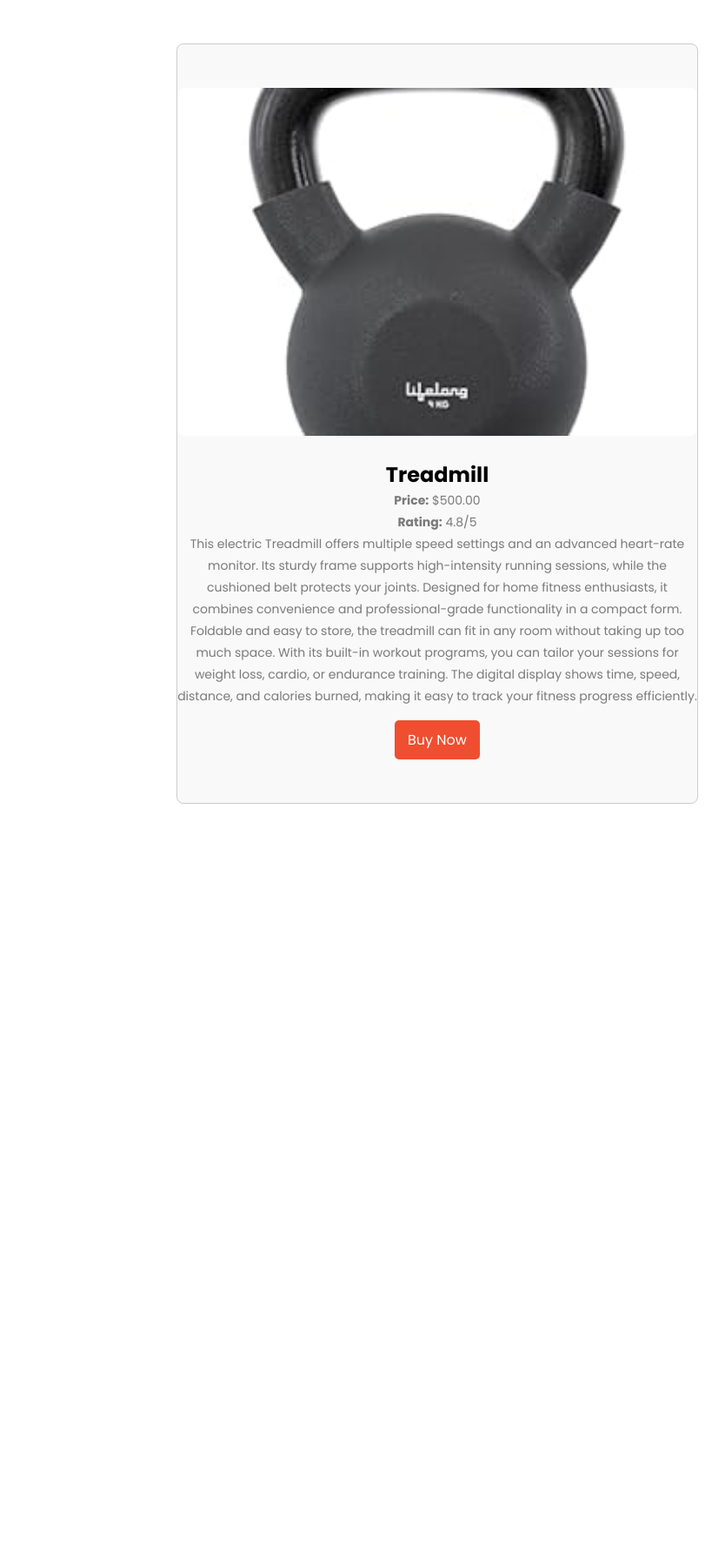
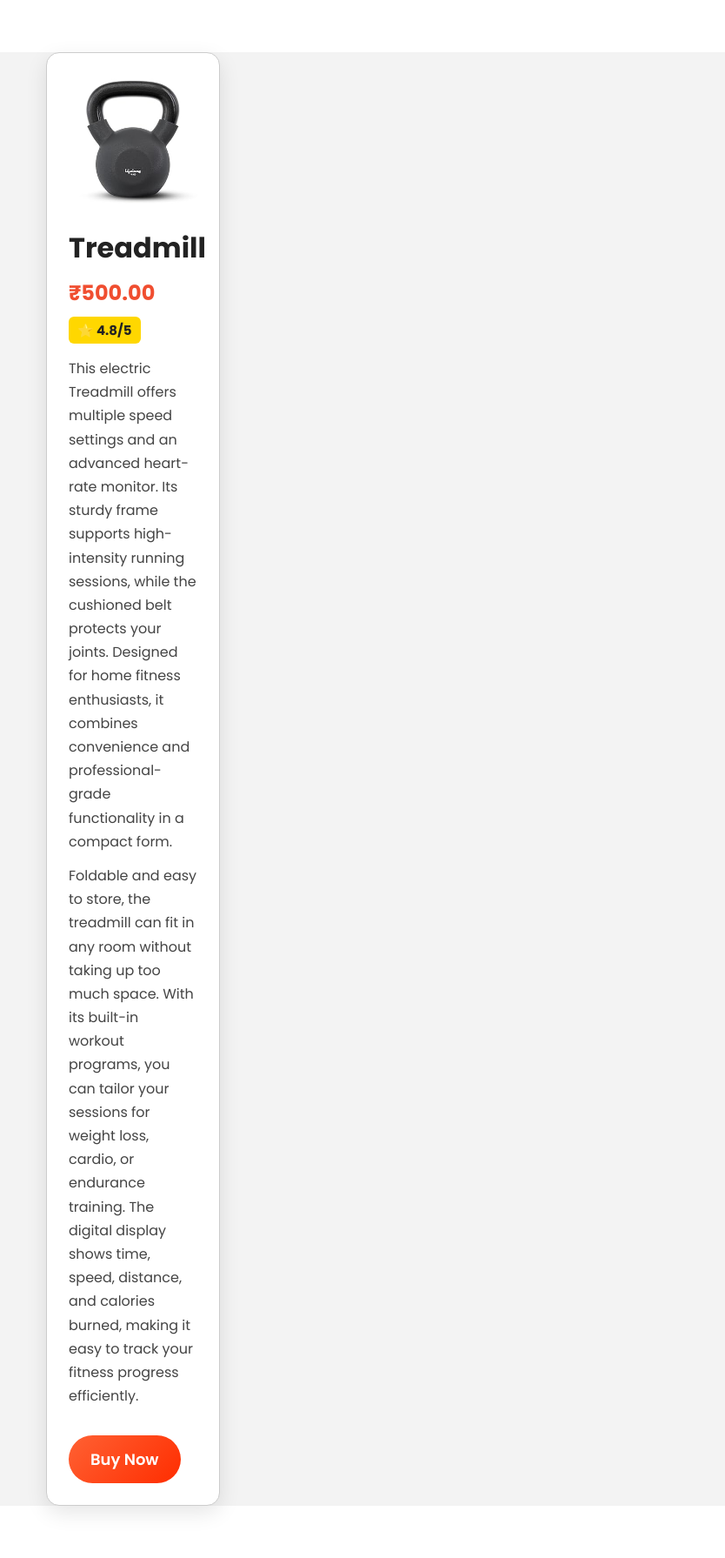
Before and after one commit to Tanvir0072309/GYM_Shop, a Django app: a page that uses templates/product_detail.html in a window 1280 px wide. Shown: the whole page at 87% size, without its empty margins (137-971 px from the left). Before the commit the page ends 924 px from the top, so only its background shows below. Run offline with Django 5.2, Linux system fonts and the light colour scheme; data comes from the database, SQL or seed files in the repository.

Commit message:
Product page first commit

```diff
--- a/templates/product_detail.html
+++ b/templates/product_detail.html
@@ -5,24 +5,129 @@
     <meta charset="UTF-8">
     <title>{{ product.name }}</title>
     <link rel="stylesheet" href="{% static 'css/templatemo-training-studio.css' %}">
+
     <style>
-        .product-detail { max-width:600px; margin:50px auto; padding:20px; border:1px solid #ccc; border-radius:8px; background:#fafafa; }
-        .buy-btn { background-color:#f04e30; color:white; border:none; padding:8px 12px; cursor:pointer; border-radius:4px; text-decoration:none; margin-top:15px; display:inline-block; }
+        body {
+            background: #f3f3f3;
+            font-family: 'Poppins', sans-serif;
+        }
+
+        .product-detail {
+            max-width: 900px;
+            margin: 60px auto;
+            padding: 0;
+        }
+
+        .product-card {
+            background: #ffffff;
+            border-radius: 15px;
+            padding: 25px;
+            box-shadow: 0 8px 25px rgba(0,0,0,0.1);
+            animation: fadeIn 0.7s ease-in-out;
+        }
+
+        @keyframes fadeIn {
+            0% { opacity: 0; transform: translateY(20px); }
+            100% { opacity: 1; transform: translateY(0); }
+        }
+
+        .product-image {
+            width: 100%;
+            border-radius: 12px;
+            overflow: hidden;
+        }
+
+        .product-image img {
+            width: 100%;
+            max-height: 420px;
+            object-fit: cover;
+            border-radius: 12px;
+            transition: transform .4s ease;
+        }
+
+        .product-image img:hover {
+            transform: scale(1.05);
+        }
+
+        .product-title {
+            font-size: 32px;
+            font-weight: 700;
+            margin-top: 20px;
+            color: #222;
+        }
+
+        .price {
+            font-size: 24px;
+            color: #f04e30;
+            font-weight: 700;
+            margin: 10px 0;
+        }
+
+        .rating {
+            display: inline-block;
+            background: #ffd700;
+            color: #222;
+            padding: 4px 10px;
+            font-size: 15px;
+            border-radius: 6px;
+            font-weight: bold;
+            margin-bottom: 15px;
+        }
+
+        .descriptions p {
+            font-size: 16px;
+            line-height: 1.7;
+            color: #444;
+            margin-bottom: 12px;
+        }
+
+        .buy-btn {
+            background: linear-gradient(135deg, #ff6133, #ff2d00);
+            color: white;
+            border: none;
+            padding: 14px 25px;
+            cursor: pointer;
+            border-radius: 50px;
+            text-decoration: none;
+            font-weight: 600;
+            font-size: 18px;
+            transition: .3s ease;
+            display: inline-block;
+            margin-top: 20px;
+        }
+
+        .buy-btn:hover {
+            background: linear-gradient(135deg, #ff2d00, #ff6133);
+            transform: translateY(-4px);
+            box-shadow: 0 10px 20px rgba(255, 70, 30, 0.4);
+        }
     </style>
 </head>
+
 <body>
-{% load static %}
-<section class="product-detail" style="padding:50px 0; background:#f9f9f9;">
-    <div class="container" style="max-width:800px; margin:auto; text-align:center;">
-        {% if product.image %}
-        <img src="{{ product.image.url }}" alt="{{ product.name }}" style="width:100%; max-height:400px; object-fit:cover; border-radius:8px; margin-bottom:20px;">
-        {% endif %}
-        <h2>{{ product.name }}</h2>
-        <p><strong>Price:</strong> ${{ product.price }}</p>
-        <p><strong>Rating:</strong> {{ product.rating }}/5</p>
-        <p>{{ product.description1 }}</p>
-        <p>{{ product.description2 }}</p>
-        <a href="#" class="buy-btn" style="display:inline-block; margin-top:15px; padding:10px 15px; background:#f04e30; color:#fff; text-decoration:none; border-radius:5px;">Buy Now</a>
+
+<section class="product-detail">
+    <div class="product-card">
+
+        <div class="product-image">
+            {% if product.image %}
+            <img src="{{ product.image.url }}" alt="{{ product.name }}">
+            {% endif %}
+        </div>
+
+        <h2 class="product-title">{{ product.name }}</h2>
+
+        <div class="price">₹{{ product.price }}</div>
+
+        <div class="rating">⭐ {{ product.rating }}/5</div>
+
+        <div class="descriptions">
+            <p>{{ product.description1 }}</p>
+            <p>{{ product.description2 }}</p>
+        </div>
+
+        <a href="#" class="buy-btn">Buy Now</a>
+
     </div>
 </section>
 
```
